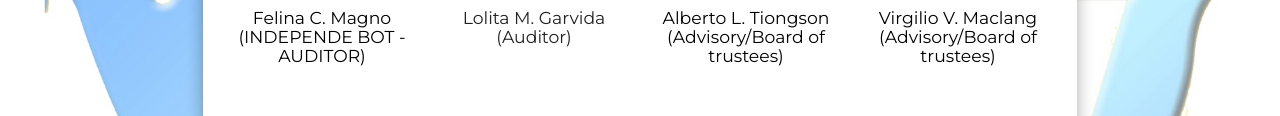
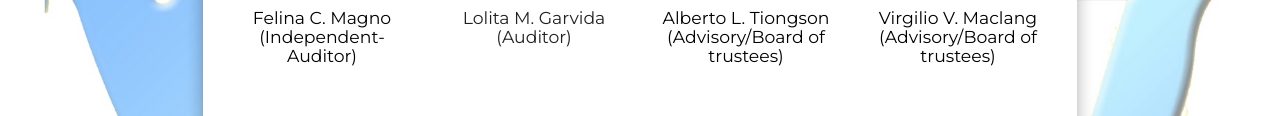
Before and after one commit to redel-30/tulunganmbainc.com, a plain HTML site: page bos.html in a window 1280 px wide. Shown: the part 587-703 px from the top of the page. Drawn offline with nearby package versions, Linux system fonts and the light colour scheme.

Commit message:
Update bos.html

```diff
--- a/bos.html
+++ b/bos.html
@@ -171,7 +171,7 @@
 											<div class="col m3">
 												<a href="felina.html">
 												<img src="images/fe.jpg" alt="" class="materialboxed responsive-img"style="border: 1px solid black;"></a>
-											<h6 class="center black-text darken-2">Felina C. Magno<br><span>(INDEPENDE BOT - AUDITOR)</span></h6>
+											<h6 class="center black-text darken-2">Felina C. Magno<br><span>(Independent-Auditor)</span></h6>
 											</div>
 											<div class="col m3">
 												<a href="Lolita.html">
```
